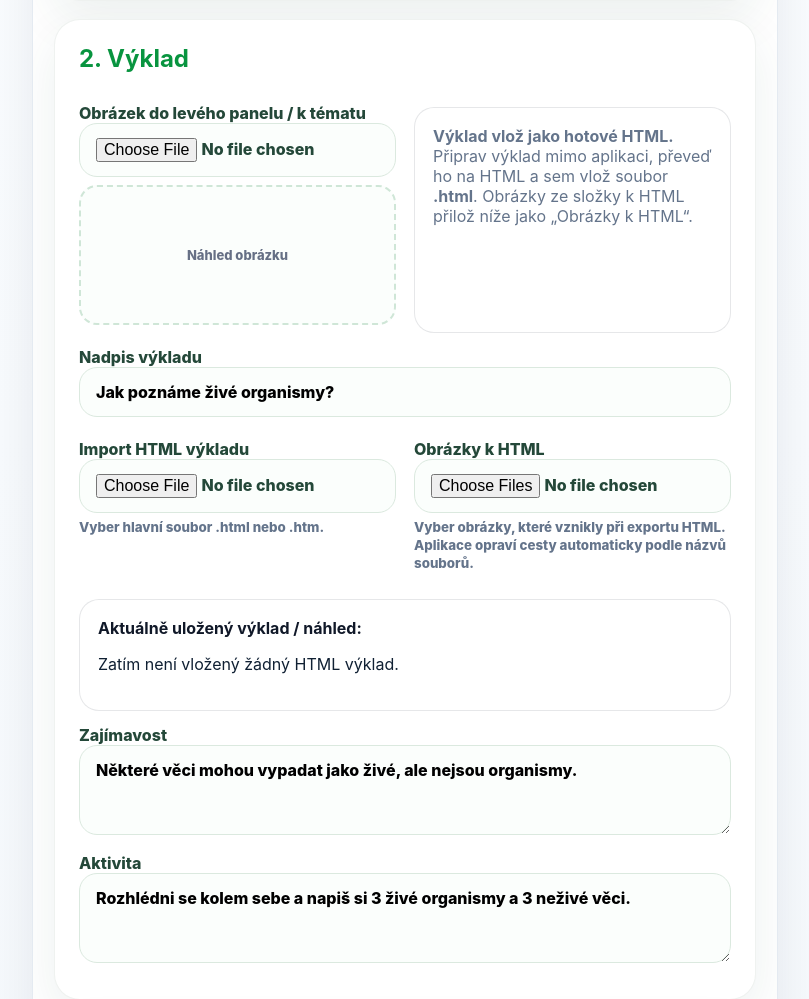
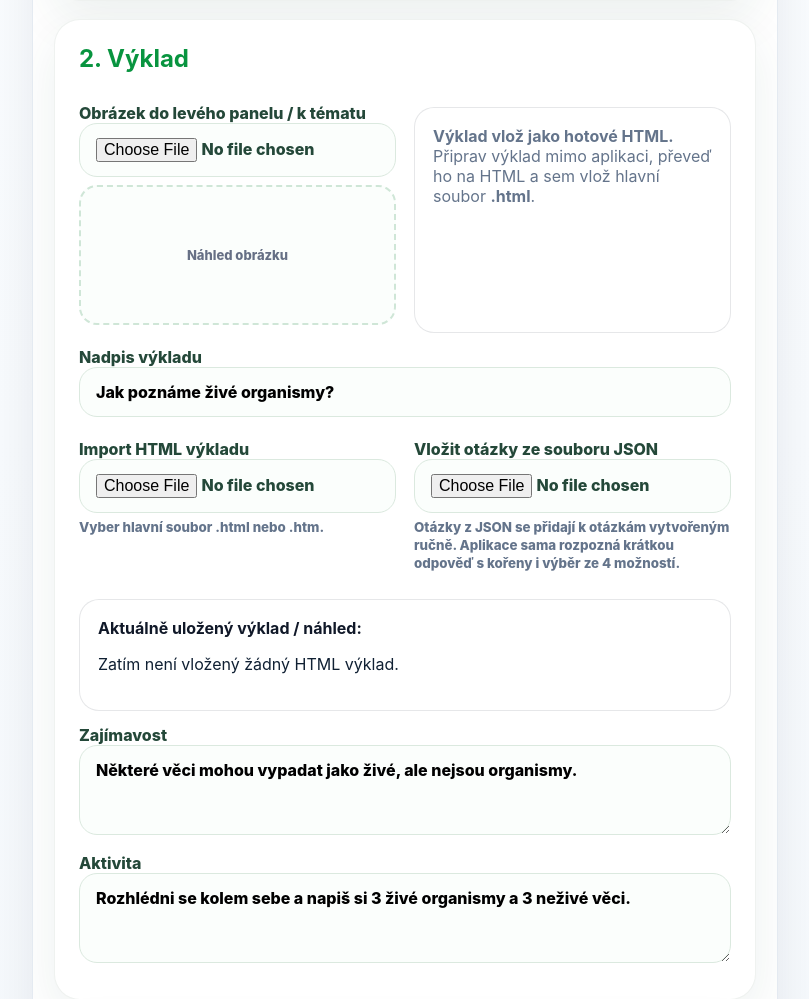
Before and after one commit to dnadler121/UCEBNICE-2-FINAL, a Flask app: page /teacher/lesson/new in a window 1280 px wide. Shown: the part 804-1803 px from the top of the page, without its empty margins (46-855 px from the left). Run offline with Flask 3, Linux system fonts and the light colour scheme; the visitor is signed in with stand-in values (Sample User, id 1); data comes from the database, SQL or seed files in the repository; data that the repository does not hold is empty; some libraries are stand-ins or nearby versions.

Commit message:
Pridani importu otazek z JSON

```diff
--- a/static/js/editor_questions.js
+++ b/static/js/editor_questions.js
@@ -11,6 +11,81 @@
   }
   function sync(){ const el=document.getElementById('questions_json'); if(el) el.value = JSON.stringify(state.questions.map(q=>{ const x={...q}; delete x.preview; delete x.previews; return x; })); }
   function newField(){ fileCounter += 1; return `qimg_${Date.now()}_${fileCounter}`; }
+
+  function firstValue(obj, names){
+    for(const name of names){
+      if(obj && obj[name] !== undefined && obj[name] !== null) return obj[name];
+    }
+    return undefined;
+  }
+
+  function normalizeRoots(value){
+    if(Array.isArray(value)) return value.map(x=>String(x).trim()).filter(Boolean);
+    if(typeof value === 'string') return value.split(/[,;|]/).map(x=>x.trim()).filter(Boolean);
+    return [];
+  }
+
+  function normalizeImportedQuestion(item){
+    if(!item || typeof item !== 'object') throw new Error('Položka otázky není objekt.');
+    const question=String(firstValue(item,['question','otazka','prompt','text']) || '').trim();
+    if(!question) throw new Error('U otázky chybí text otázky.');
+
+    const rawType=String(firstValue(item,['type','typ','qtype']) || '').trim().toLowerCase();
+    const roots=normalizeRoots(firstValue(item,['roots','koreny','root','koren','answer_roots','correct_roots']));
+    const answer=firstValue(item,['answer','odpoved','correct_answer','spravna_odpoved']);
+    if(!roots.length && answer !== undefined && !Array.isArray(answer)) roots.push(String(answer).trim());
+
+    const optionsRaw=firstValue(item,['options','moznosti','answers','odpovedi']);
+    const options=Array.isArray(optionsRaw) ? optionsRaw.map(x=>String(x).trim()).filter(Boolean) : [];
+    const isText=['text','short','short_answer','kratka_odpoved','jedna_odpoved'].includes(rawType) || (roots.length && !options.length);
+    const isChoice=['choice','multiple_choice','vyber','4_moznosti','four_options'].includes(rawType) || options.length;
+
+    if(isText){
+      if(!roots.length) throw new Error(`Otázka „${question}“ nemá kořen odpovědi.`);
+      return {type:'text', question, roots, image:''};
+    }
+    if(isChoice){
+      if(options.length < 2) throw new Error(`Otázka „${question}“ musí mít alespoň 2 možnosti.`);
+      let correctRaw=firstValue(item,['correct','spravna','correct_index','spravna_moznost','correct_answer']);
+      let correct=0;
+      if(typeof correctRaw === 'string' && !/^\d+$/.test(correctRaw.trim())){
+        const found=options.findIndex(x=>x.toLowerCase()===correctRaw.trim().toLowerCase());
+        if(found >= 0) correct=found;
+      }else if(correctRaw !== undefined){
+        const n=Number(correctRaw);
+        if(Number.isFinite(n)) correct=(n >= 1 && n <= options.length) ? n-1 : n;
+      }
+      correct=Math.max(0,Math.min(options.length-1,Math.trunc(correct || 0)));
+      return {type:'choice', question, options, correct};
+    }
+    throw new Error(`U otázky „${question}“ nelze určit typ.`);
+  }
+
+  function setupJsonImport(){
+    const input=document.getElementById('questionsJsonFile');
+    const status=document.getElementById('questionsJsonStatus');
+    const box=document.querySelector('.question-factory[data-target="questions"]');
+    if(!input || !box) return;
+    input.addEventListener('change', async()=>{
+      status.textContent='';
+      const file=input.files && input.files[0];
+      if(!file) return;
+      try{
+        const parsed=JSON.parse(await file.text());
+        const source=Array.isArray(parsed) ? parsed : firstValue(parsed,['questions','otazky','items']);
+        if(!Array.isArray(source)) throw new Error('JSON musí obsahovat pole otázek nebo objekt s položkou „questions“ / „otazky“.');
+        const imported=source.map(normalizeImportedQuestion);
+        state.questions.push(...imported);
+        renderList(box);
+        sync();
+        status.textContent=`Načteno ${imported.length} otázek. Ručně vytvořené otázky zůstaly zachované.`;
+        input.value='';
+      }catch(err){
+        status.textContent=`Chyba JSON: ${err.message || err}`;
+        input.value='';
+      }
+    });
+  }
 
   function previewFile(input, target){
     const box = typeof target === 'string' ? document.getElementById(target) : target;
@@ -136,5 +211,6 @@
     box.querySelector('.add-question').addEventListener('click',()=>addQuestion(box));
   });
   setupGeneralPreviews();
+  setupJsonImport();
   const form=document.getElementById('lessonEditorForm'); if(form){ form.addEventListener('submit',()=>sync()); }
 })();
--- a/templates/lesson_form.html
+++ b/templates/lesson_form.html
@@ -42,7 +42,7 @@
         </label>
         <div class="docx-current-preview muted">
           <b>Výklad vlož jako hotové HTML.</b><br>
-          Připrav výklad mimo aplikaci, převeď ho na HTML a sem vlož soubor <b>.html</b>. Obrázky ze složky k HTML přilož níže jako „Obrázky k HTML“.
+          Připrav výklad mimo aplikaci, převeď ho na HTML a sem vlož hlavní soubor <b>.html</b>.
         </div>
       </div>
       <label>Nadpis výkladu<input name="heading" value="{{ section.heading if section else 'Jak poznáme živé organismy?' }}"></label>
@@ -51,9 +51,10 @@
           <input type="file" name="html_file" accept=".html,.htm,text/html">
           <small>Vyber hlavní soubor .html nebo .htm.</small>
         </label>
-        <label>Obrázky k HTML
-          <input type="file" name="html_assets" accept="image/*" multiple>
-          <small>Vyber obrázky, které vznikly při exportu HTML. Aplikace opraví cesty automaticky podle názvů souborů.</small>
+        <label>Vložit otázky ze souboru JSON
+          <input type="file" id="questionsJsonFile" accept=".json,application/json">
+          <small>Otázky z JSON se přidají k otázkám vytvořeným ručně. Aplikace sama rozpozná krátkou odpověď s kořeny i výběr ze 4 možností.</small>
+          <span id="questionsJsonStatus" class="helpText"></span>
         </label>
       </div>
       <div class="docx-current-preview">
```
